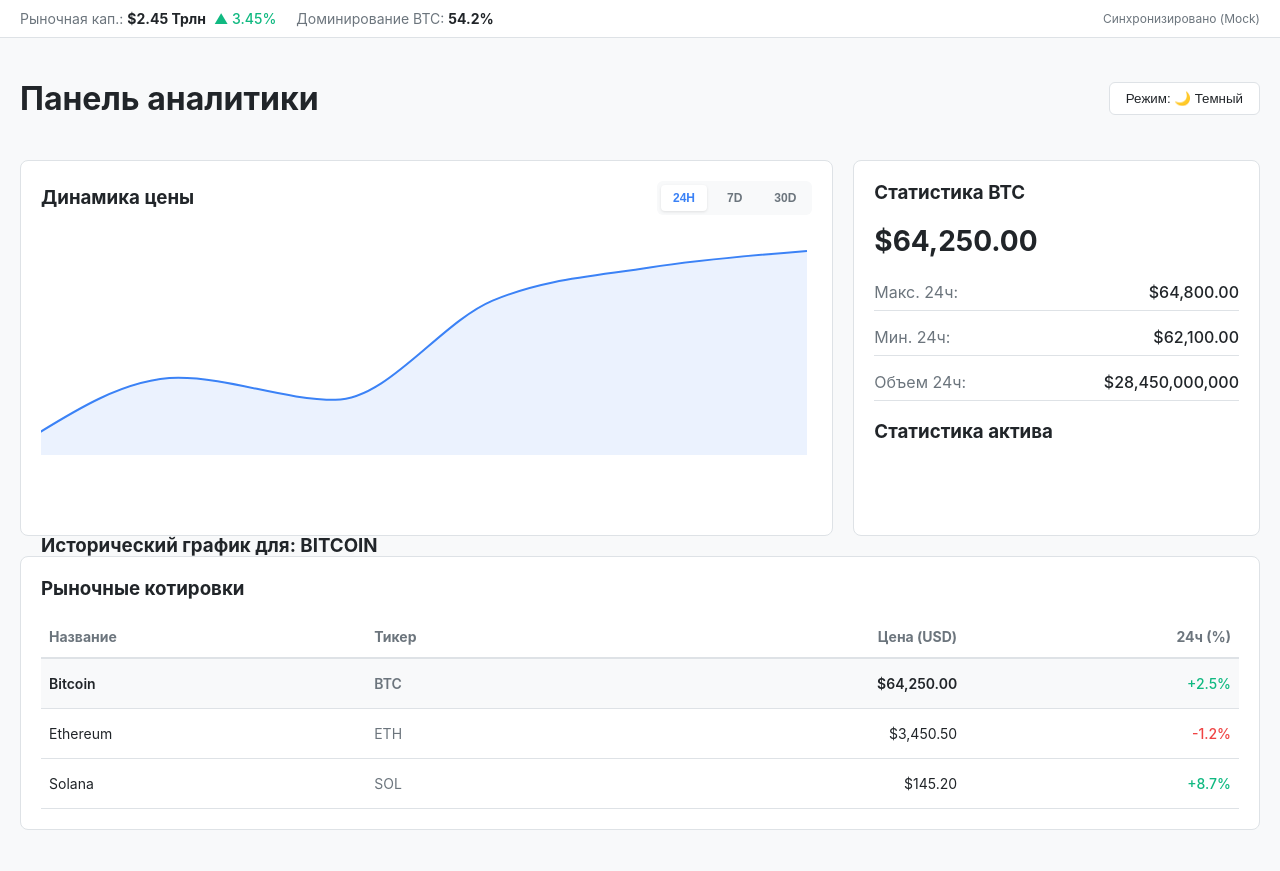
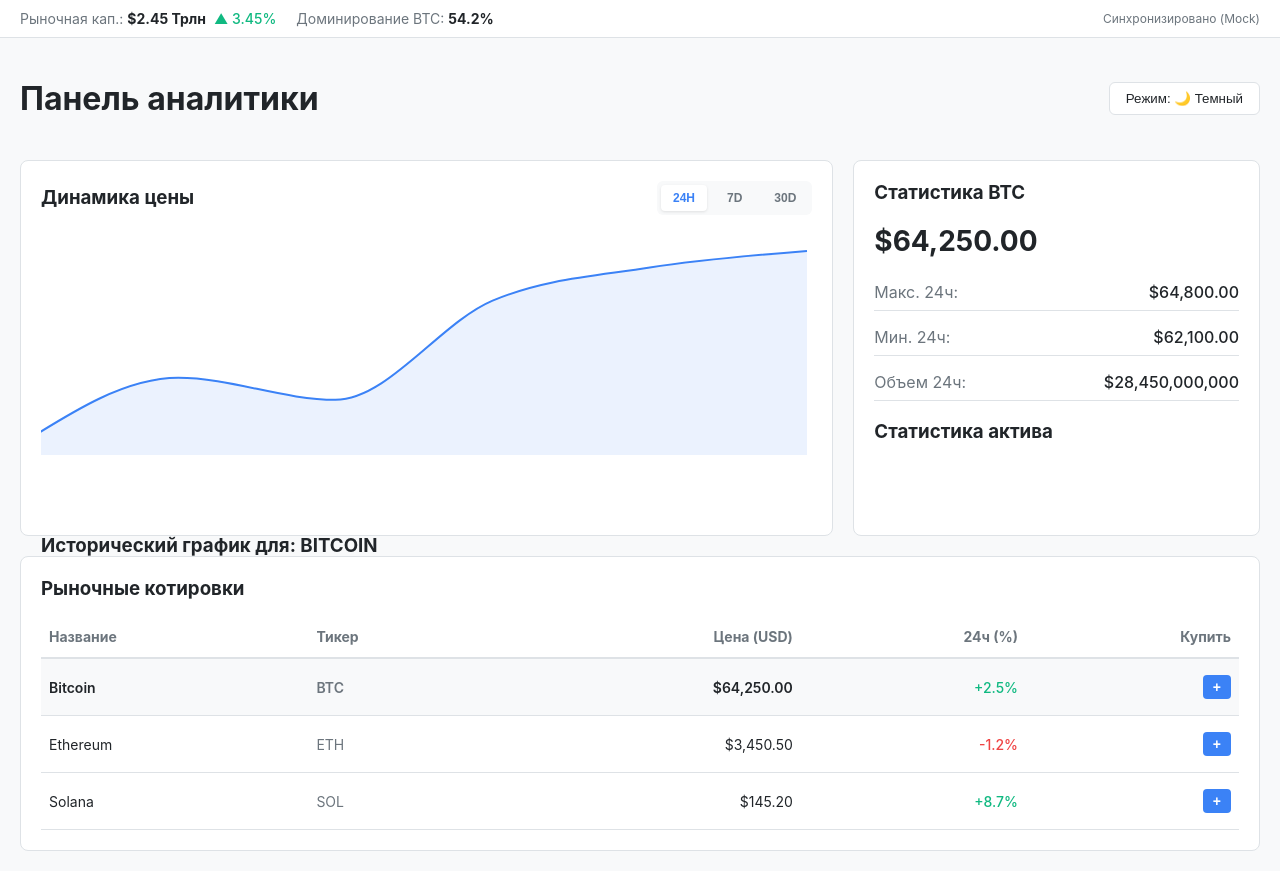
Before and after one commit to Heimtar/crypto-dashboard, a React (Vite) app: page / in a window 1280 px wide. Before the commit the page ends 850 px from the top, so only its background shows below. Built offline with nearby package versions, Linux system fonts and the light colour scheme.

Commit message:
feat: setup portfolio local storage synchronization and add action button to market table

```diff
--- a/src/App.jsx
+++ b/src/App.jsx
@@ -1,12 +1,21 @@
 import { useState, useEffect } from "react";
 import MarketTicker from "./components/MarketTicker";
 import CoinStats from "./components/CoinStats";
-import CoinChart from './components/CoinChart';
+import CoinChart from "./components/CoinChart";
 import MarketTable from "./components/MarketTable";
 import mockData from "./data/mockData.json";
 
 function App() {
+  // Закладываем ленивую инициализацию портфеля из localStorage
+  const [portfolio, setPortfolio] = useState(() => {
+    const saved = localStorage.getItem("crypto_portfolio");
+    return saved ? JSON.parse(saved) : [];
+  });
   const [theme, setTheme] = useState("light");
+  // Синхронизируем стейт портфеля с localStorage
+  useEffect(() => {
+    localStorage.setItem("crypto_portfolio", JSON.stringify(portfolio));
+  }, [portfolio]);
   // Заводим стейт для хранения ID выбранной монеты. По умолчанию — первый элемент массива (Биткоин)
   const [selectedCoinId, setSelectedCoinId] = useState(mockData.coins[0].id);
 
--- a/src/components/MarketTable.jsx
+++ b/src/components/MarketTable.jsx
@@ -35,6 +35,7 @@
               Цена (USD)
             </th>
             <th style={{ padding: "12px 8px", textAlign: "right" }}>24ч (%)</th>
+            <th style={{ padding: "12px 8px", textAlign: "right" }}>Купить</th>
           </tr>
         </thead>
         <tbody>
@@ -90,6 +91,26 @@
                   {isPositive ? "+" : ""}
                   {coin.change24h}%
                 </td>
+                <td style={{ padding: '16px 8px', textAlign: 'right' }}>
+                  <button
+                    onClick={(e) => {
+                      e.stopPropagation(); // Важно: предотвращаем переключение графика при клике на плюс!
+                      alert(`Добавляем в портфель: ${coin.name}`);
+                    }}
+                    style={{
+                      padding: '4px 10px',
+                      cursor: 'pointer',
+                      backgroundColor: 'var(--accent)',
+                      color: '#ffffff',
+                      border: 'none',
+                      borderRadius: '4px',
+                      fontWeight: '600',
+                      fontSize: '14px'
+                    }}
+                  >
+                    +
+                  </button>
+                </td>
               </tr>
             );
           })}
```
